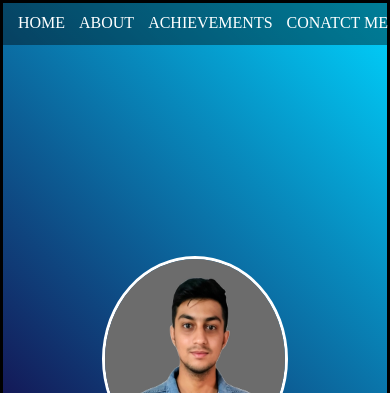
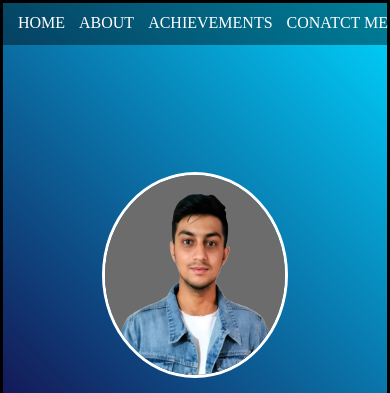
Before and after one commit to Oxygen-O2d/MyPortfolio, a plain HTML site: page index.html in a window 390 px wide. Shown: the top 393 px of the page. Drawn offline with Linux system fonts and the light colour scheme.

Commit message:
Media modify

```diff
--- a/style.css
+++ b/style.css
@@ -143,4 +143,7 @@ h2{
         gap: 3px;
         padding: 5px;
     }
+    #intro{
+        margin-top: 20vh;
+    }
 }
```
